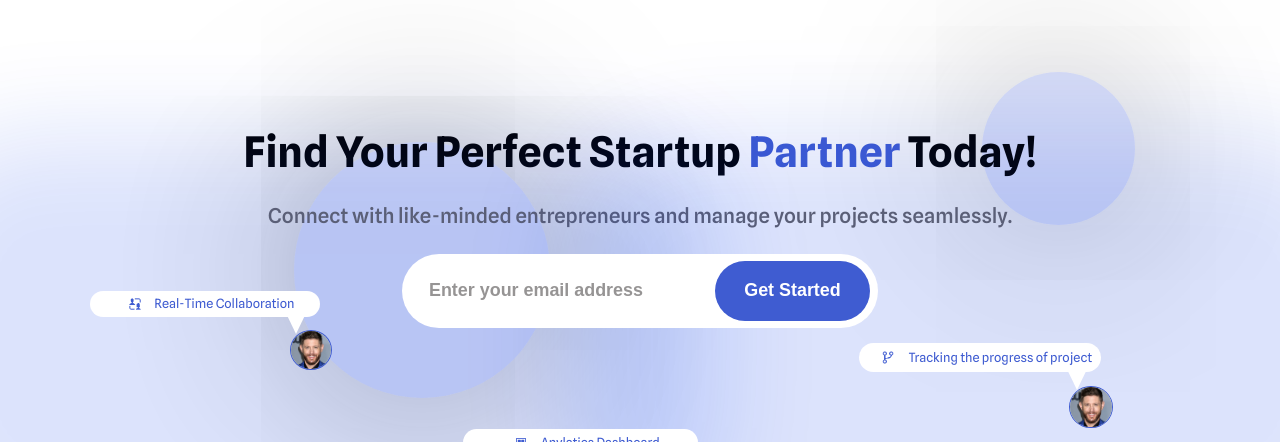
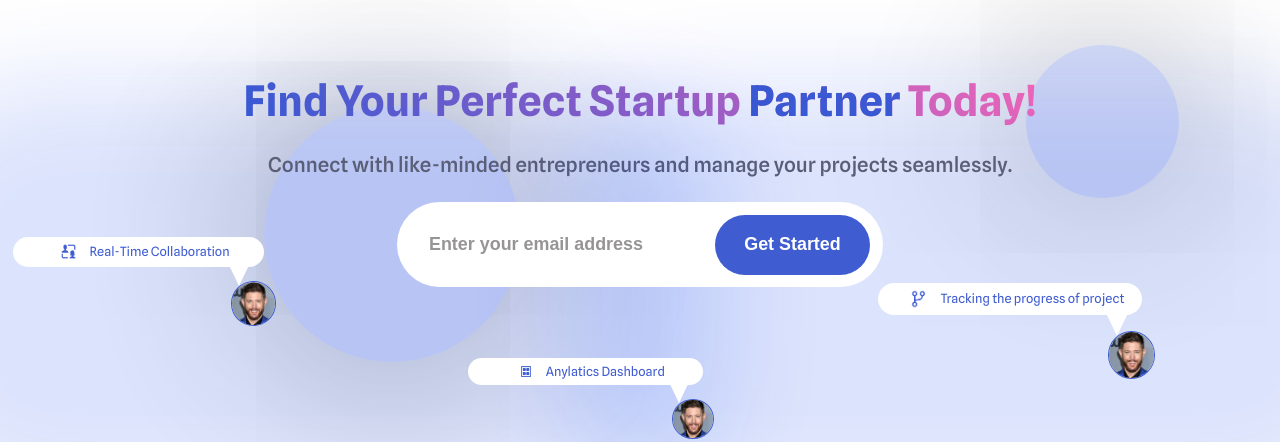
Before and after one commit to Stackashu/CollabZone, a React (Create React App) app: page / in a window 1280 px wide. Shown: the part 120-562 px from the top of the page. Built offline with nearby package versions, Linux system fonts and the light colour scheme.

Commit message:
UI fixup all set.

```diff
--- a/src/styles/Landing/Home.module.css
+++ b/src/styles/Landing/Home.module.css
@@ -1,7 +1,7 @@
 .outerbox {
-  padding: 2vw;
+  /* padding: 0vw; */
   background: white;
-  margin: 5vw;
+  margin: 1vw;
   font-family: "Spline Sans", serif;
   backdrop-filter: blur(1000px);
   background: white;
@@ -82,6 +82,9 @@
 
 .hero h1 {
   font-size: 3.3vw;
+  background: linear-gradient(90deg, rgba(63, 92, 209, 1), rgba(255, 105, 180, 1));
+  background-clip: text;
+  color: transparent;
 }
 
 .hero h1 span {
@@ -99,6 +102,7 @@
   display: flex;
   background: white;
   padding: 0.6vw;
+  padding: 1vw;
   border-radius: 50px;
   justify-content: center;
   align-items: center;
--- a/src/styles/Landing/HowItWorks.module.css
+++ b/src/styles/Landing/HowItWorks.module.css
@@ -27,12 +27,13 @@
   flex-direction: column;
   gap: 5vw;
   justify-content: center;
-  width: 100%;
+  width: 80%;
   align-items: center;
+
 }
 
 .video {
-  border: 2px solid var(--basic-color);
+  /* border: 2px solid var(--basic-color); */
   border-radius: 10px;
   position: relative;
   display: flex;
@@ -40,6 +41,8 @@
   justify-content: center;
   align-items: center;
   flex-direction: column;
+  box-shadow: rgba(50, 50, 93, 0.25) 0px 30px 60px -12px inset, rgba(0, 0, 0, 0.3) 0px 18px 36px -18px inset;
+
 }
 
 .video img {
@@ -49,31 +52,33 @@
 
 .play {
   position: absolute;
-  transform: scale(0.1);
+  transform: scale(0.035);
 }
 
 .tag {
   position: absolute;
   border-top-right-radius: 5px;
-  border-bottom-right-radius: 5px;
+  border-bottom-left-radius: 5px;
   top: 0;
   right: 0;
   background: rgba(0, 0, 0, 0.7);
   color: white;
   font-weight: 500;
-  padding: 1vw;
+  padding: 1vw 2vw;
 }
 
 .description {
   width: 100%;
   background: rgba(0, 0, 0, 0.7);
-  color: white;
+  color: rgb(203, 203, 203);
   position: absolute;
   bottom: 0;
-  font-size: 1.5vw;
-  padding: 1.5vw 3vw;
+  font-size: .9vw;
+  /* padding: 1.5vw 3vw; */
+  padding: 2rem;
   border-bottom-right-radius: 8px;
   border-bottom-left-radius: 8px;
+
 }
 
 .heading {
```
